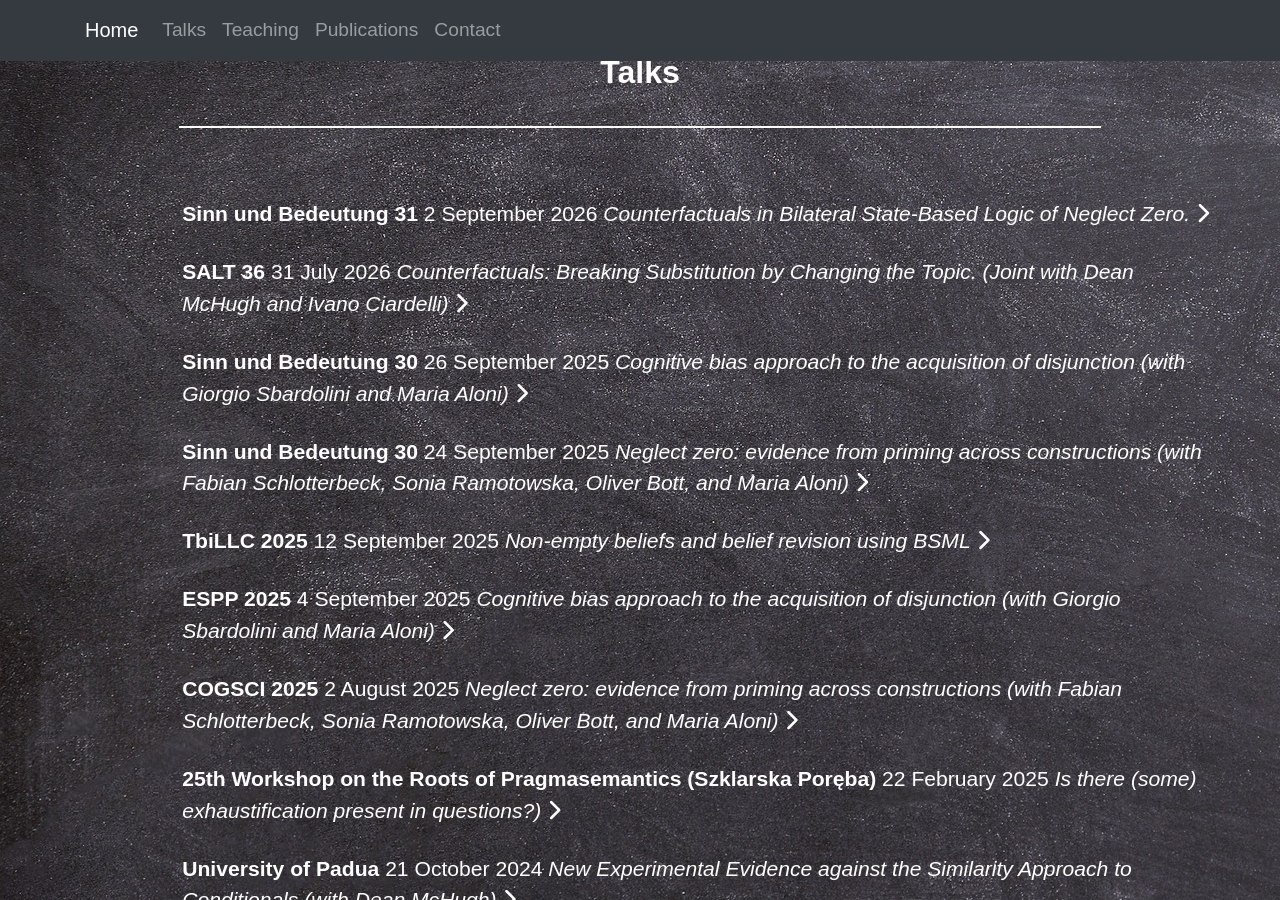
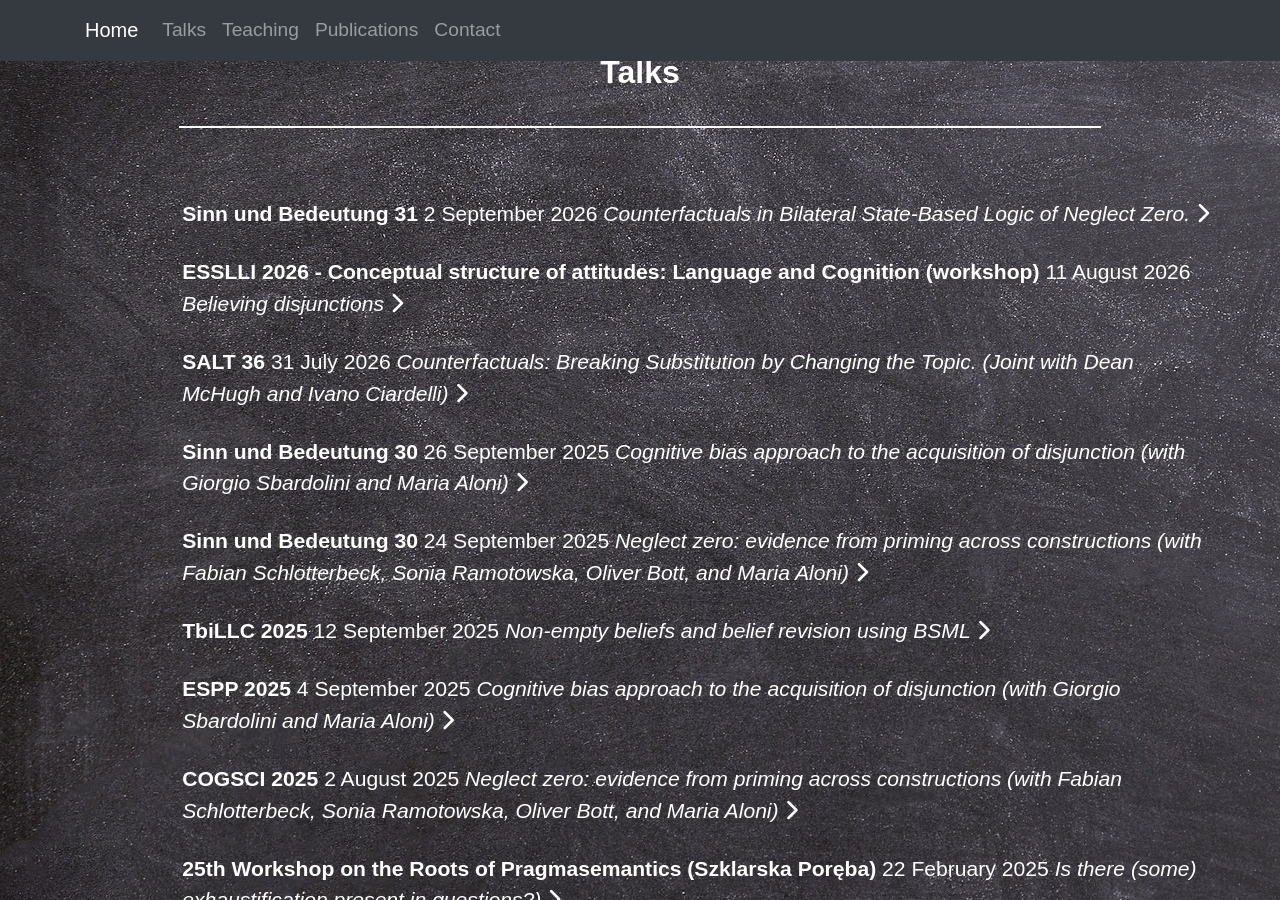
Before and after one commit to TJKlochowicz/Personal-website, a Jekyll site: the page built from _pages/index.html, in a window 1280 px wide and 900 px high, scrolled down 699 px. Built offline with Jekyll 4.4.1, drawn with Linux system fonts in a browser that asks for light colours; nearby versions of some CDN libraries; some web fonts are replaced.

Commit message:
add esslli talk

```diff
--- a/_data/talks.yml
+++ b/_data/talks.yml
@@ -174,3 +174,12 @@
   # slides: assets\slides\Klochowicz-Sbardolini-Aloni_talk.pdf
   description: >
     Substitution is the principle that counterfactuals with logically equivalent antecedents are themselves equivalent. It is a widely-validated principle in counterfactual logic, and a consequence of the truth-conditional conception of meaning. We tested the validity of Substitution using a novel experimental design. Our results show that Substitution is invalid. Moreover, they point towards a missing ingredient in theories of counterfactuals: aboutness.
+
+- venue: "ESSLLI 2026 - Conceptual structure of attitudes: Language and Cognition (workshop)"
+  date: 2026-08-11
+  title: "Believing disjunctions"
+  url: https://natasha-korotkova.github.io/attitudes2026.html
+  # abstract: https://escholarship.org/uc/item/36w6x7z9
+  # slides: assets\slides\Klochowicz-Sbardolini-Aloni_talk.pdf
+  description: >
+    Disjunctions present interesting behaviour under attitude predicates. In the talk I present an approach based on Aloni (2022)'s neglect zero account which aims at satisfactory account of the phenomenon from the perspective of epistemology, formal semantics and cognitive psychology.
```
